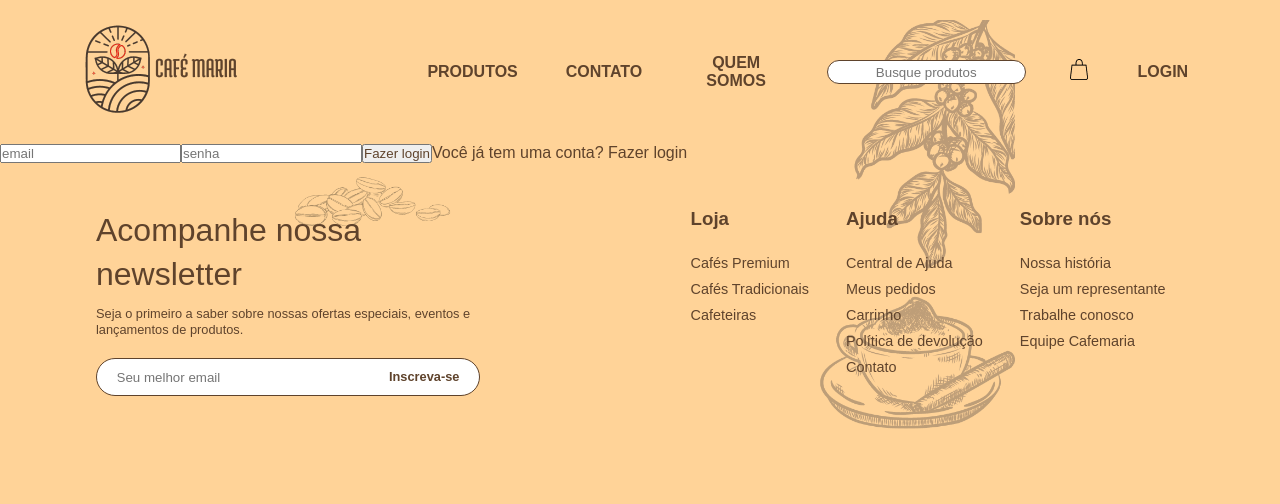
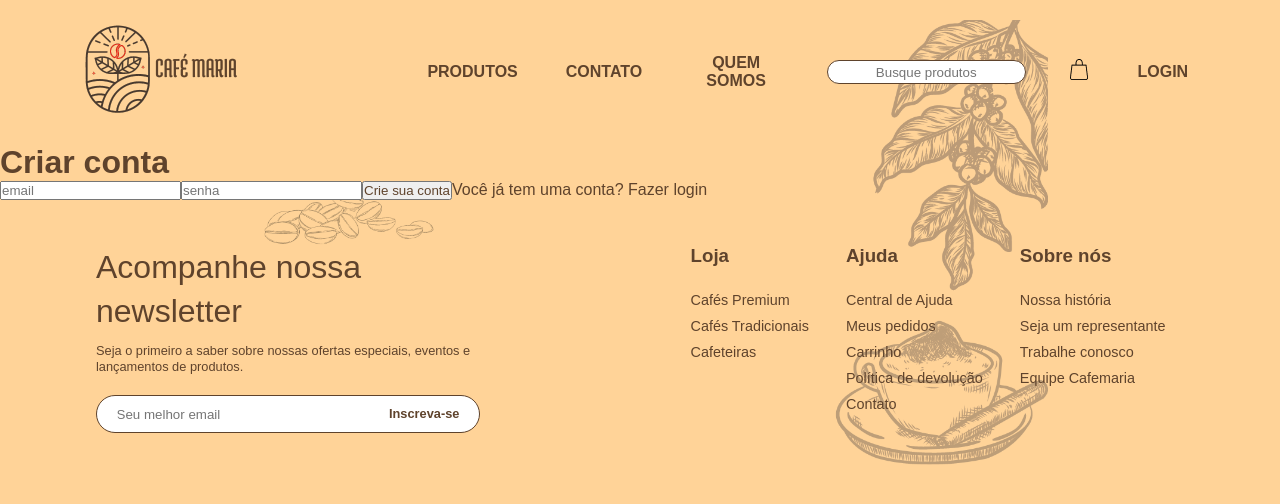
Before and after one commit to guipaterlini/Projeto-Cafemaria, a React (Create React App) app: page /cadastro in a window 1280 px wide. Shown: the top 504 px of the page. Built offline with nearby package versions, Linux system fonts and the light colour scheme.

Commit message:
Feature: ajustes nos formularios de login e criar conta

```diff
--- a/src/pages/Cadastro/Style.ts
+++ /dev/null
@@ -1 +0,0 @@
-import styled from "styled-components";
--- a/src/pages/Cadastro/index.tsx
+++ b/src/pages/Cadastro/index.tsx
@@ -5,9 +5,10 @@ export default function Cadastro() {
   return (
     <main>
       <form action="">
+      <h1>Criar conta</h1>
         <input name="email" type="text" placeholder="email" />
         <input name="senha" type="text" placeholder="senha" />
-        <button>Fazer login</button>
+        <button>Crie sua conta</button>
         <span>
           Você já tem uma conta? <Link to={"/login"}>Fazer login</Link>
         </span>
--- a/src/pages/Login/Style.ts
+++ /dev/null
@@ -1 +0,0 @@
-import styled from "styled-components";
--- a/src/pages/Login/index.tsx
+++ b/src/pages/Login/index.tsx
@@ -5,6 +5,7 @@ export default function Login() {
   return (
     <main>
       <form action="">
+        <h1>Fazer login</h1>
         <input name="email" type="text" placeholder="email"/>
         <input name="senha" type="text" placeholder="senha"/>
         <button>Fazer login</button>
```
